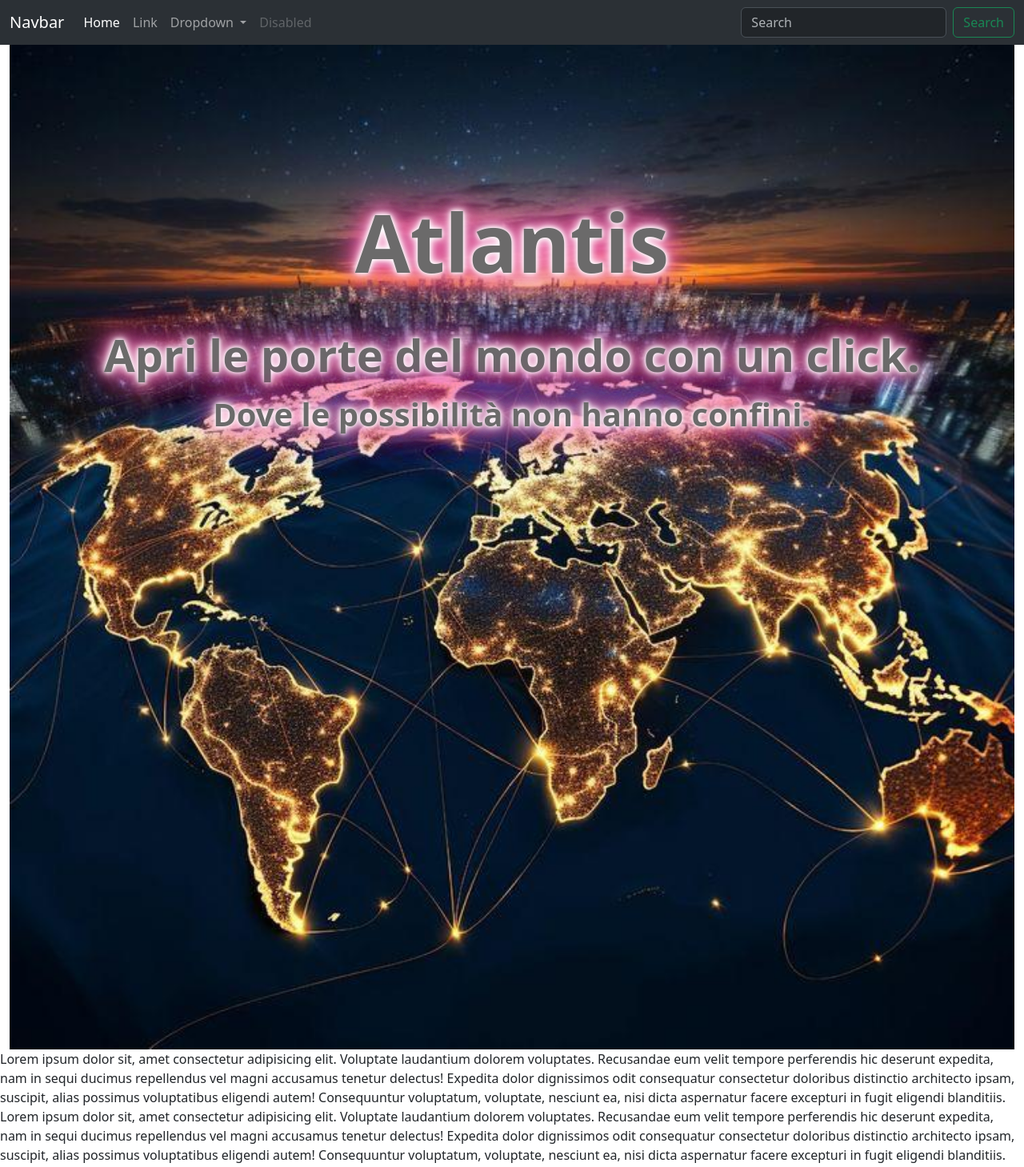
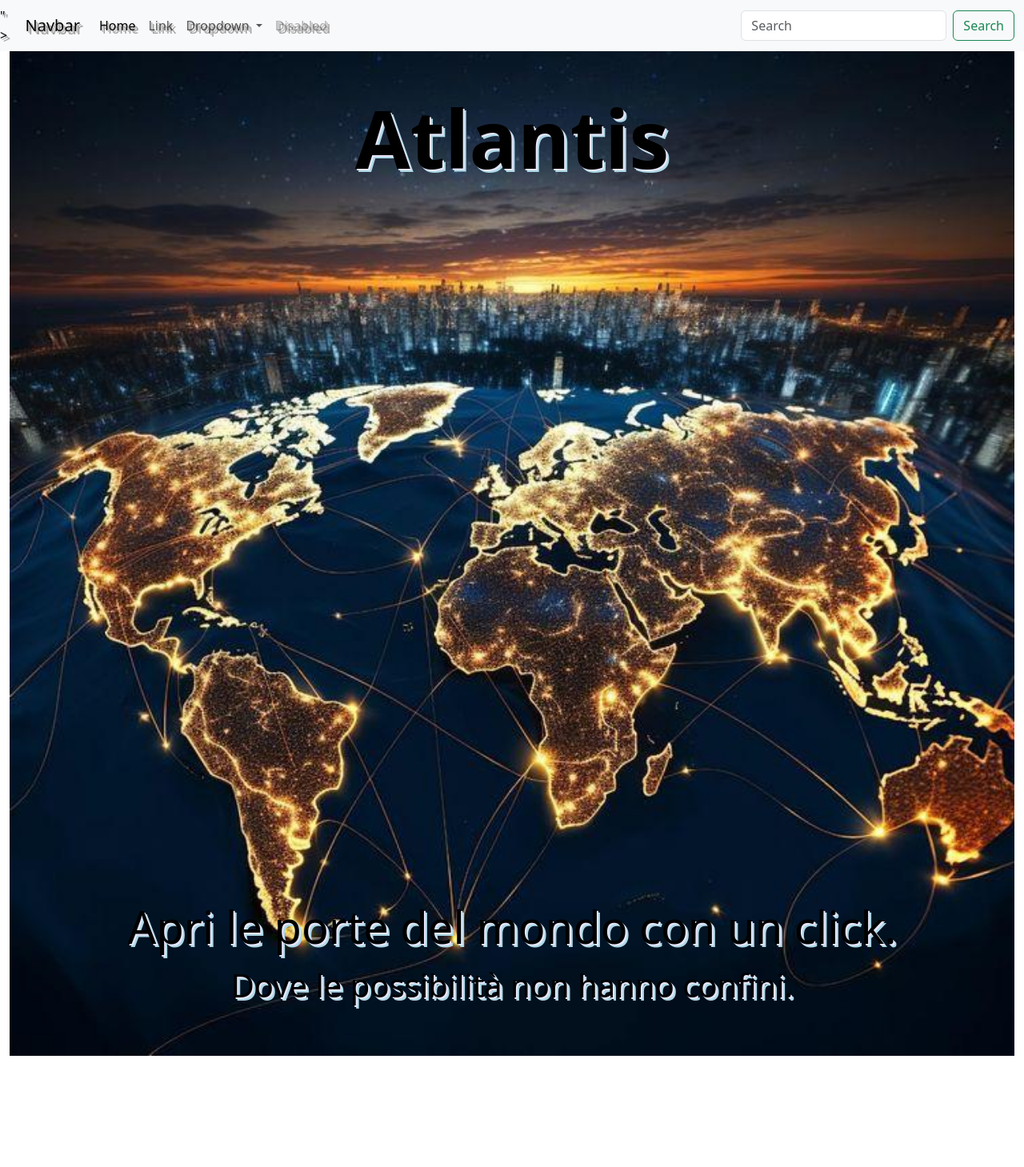
Before and after one commit to Debora78/Atlantis-sito-vetrina-affiliazione, a website: page index.html in a window 1280 px wide. Shown: the whole page at 80% size. After the commit the page ends 1320 px from the top, so only its background shows below. Drawn offline with Linux system fonts and the light colour scheme.

Commit message:
modificato shadow titoli e sottotitoli

```diff
--- a/index.html
+++ b/index.html
@@ -9,7 +9,8 @@
   </head>
   <body>
     <!-- INIZIO NAVBAR -->
-    <nav class="navbar navbar-expand-lg bg-body-tertiary" data-bs-theme="dark">
+    <nav class="navbar navbar-expand-lg bg-body-tertiary w-100 nav-custom" -->
+      " >
       <div class="container-fluid">
         <a class="navbar-brand" href="#">Navbar</a>
         <button
@@ -72,7 +73,7 @@
     <!-- INIZO HEADER -->
     <header class="container-fluid">
       <div class="row">
-        <div class="col-12">
+        <div class="col-12 position-relative">
           <div class="img-header">
             <img
               class="w-100 img-fluid"
@@ -80,20 +81,26 @@
               alt="Carta atlantica mondiale"
             />
           </div>
+          <div
+            class="overlay-top  text-center text-white p-5"
+          >
+            <h1 class="mb-5 fw-bold title-shadow">Atlantis</h1>
+          </div>
+          <div class="overlay-bottom text-center p-5">
+            <h2 class="display-4 title-shadow mb-3 fw-lighter">
+              Apri le porte del mondo con un click.
+            </h2>
+            <p class="display-6 title-shadow fw-lighter">
+              Dove le possibilità non hanno confini.
+            </p>
+          </div>
+          </div>
         </div>
       </div>
     </header>
     <!-- FINE HEADER -->
-    <div class="title w-100">
-      <h1 class="title-shadow mb-5 fw-bold">Atlantis</h1>
-      <h2 class="display-4 title-shadow mb-3 fw-bold">
-        Apri le porte del mondo con un click.
-      </h2>
-      <p class="display-6 title-shadow fw-bold">
-        Dove le possibilità non hanno confini.
-      </p>
-    </div>
-    <p>
+
+    <!-- <p>
       Lorem ipsum dolor sit, amet consectetur adipisicing elit. Voluptate
       laudantium dolorem voluptates. Recusandae eum velit tempore perferendis
       hic deserunt expedita, nam in sequi ducimus repellendus vel magni
@@ -109,7 +116,7 @@
       alias possimus voluptatibus eligendi autem! Consequuntur voluptatum,
       voluptate, nesciunt ea, nisi dicta aspernatur facere excepturi in fugit
       eligendi blanditiis.
-    </p>
+    </p> -->
     <script src="js/bootstrap.bundle.min.js"></script>
     <script src="index.js"></script>
   </body>
--- a/style.css
+++ b/style.css
@@ -4,29 +4,62 @@
   padding: 0;
 }
 
-.img-header {
-  position: relative;
+.nav-custom {
+  color: #000000;
+
+  text-shadow: 2px 2px 0 #bcbcbc, 4px 4px 0 #9c9c9c;
 }
-.title {
+
+/* ---------------------------------------------------------------- */
+/* OVERLAY SUPERIORE (h1) */
+/* ---------------------------------------------------------------- */
+
+.overlay-top {
   position: absolute;
   top: 0;
   left: 0;
-  text-align: center;
-  color: whitesmoke;
-  /*  background-color: red; */
-  min-height: 100%;
-  display: flex;
-  flex-direction: column;
-  align-items: center;
-  justify-content: center;
+  /*  text-align: center; */
+  width: 100%;
+  z-index: 10;
 }
 h1 {
   font-size: 100px;
 }
+
+/* ---------------------------------------------------------------- */
+/* OVERLAY INFERIORE (h2 e p) */
+/* ---------------------------------------------------------------- */
+
+.overlay-bottom {
+  position: absolute;
+  bottom: 0; /* Lo fissa in basso */
+  left: 0;
+  width: 100%; /* Permette a text-center di funzionare */
+  z-index: 10;
+  /* La spaziatura dal basso è gestita dal p-5 in HTML */
+}
 .title-shadow {
-  color: #6b6a6a;
+  /*  color: #6b6a6a; */
+  color: #000000;
+  /*  text-shadow: 2px 2px 0 #bcbcbc, 4px 4px 0 #9c9c9c; */
+  /*  text-shadow: 2px 2px 0 #ff7f50, 4px 4px 0 #cd5c5c; tramonto*/
 
-  text-shadow: #fff 0px 0px 5px, #fff 0px 0px 10px, #fff 0px 0px 15px,
+  /* Ombra 1 (vicina, luce intensa): Giallo-Oro brillante
+    Ombra 2 (media, diffusione): Arancione caldo
+    Ombra 3 (lontana, bagliore diffuso): Rosso/Marrone scuro per profondità
+    */
+  /* text-shadow:
+        0 0 5px #FFD700,       Bagliore ravvicinato (Oro)
+        0 0 15px #FFA500,     Bagliore medio (Arancione)
+        0 0 30px #FF4500;     Bagliore largo (Arancio-Rosso) */
+
+  /* Puoi usare anche il tuo vecchio formato con colori più caldi: */
+  /* text-shadow: 2px 2px 0 #FFD700, 4px 4px 0 #FF8C00; */
+  text-shadow: 2px 2px 0 #e6e6fa,
+    /* Lavanda chiaro/Argento pallido */ 4px 4px 0 #add8e6; /* Celeste chiaro */
+
+  /*  color: #6b6a6a; */
+  /*  text-shadow: #fff 0px 0px 5px, #fff 0px 0px 10px, #fff 0px 0px 15px,
     #ee61a7 0px 0px 20px, #ee61a7 0px 0px 30px, #ee61a7 0px 0px 40px,
-    #ee3e96 0px 0px 50px, #ee3e96 0px 0px 75px;
+    #ee3e96 0px 0px 50px, #ee3e96 0px 0px 75px; */
 }
```
